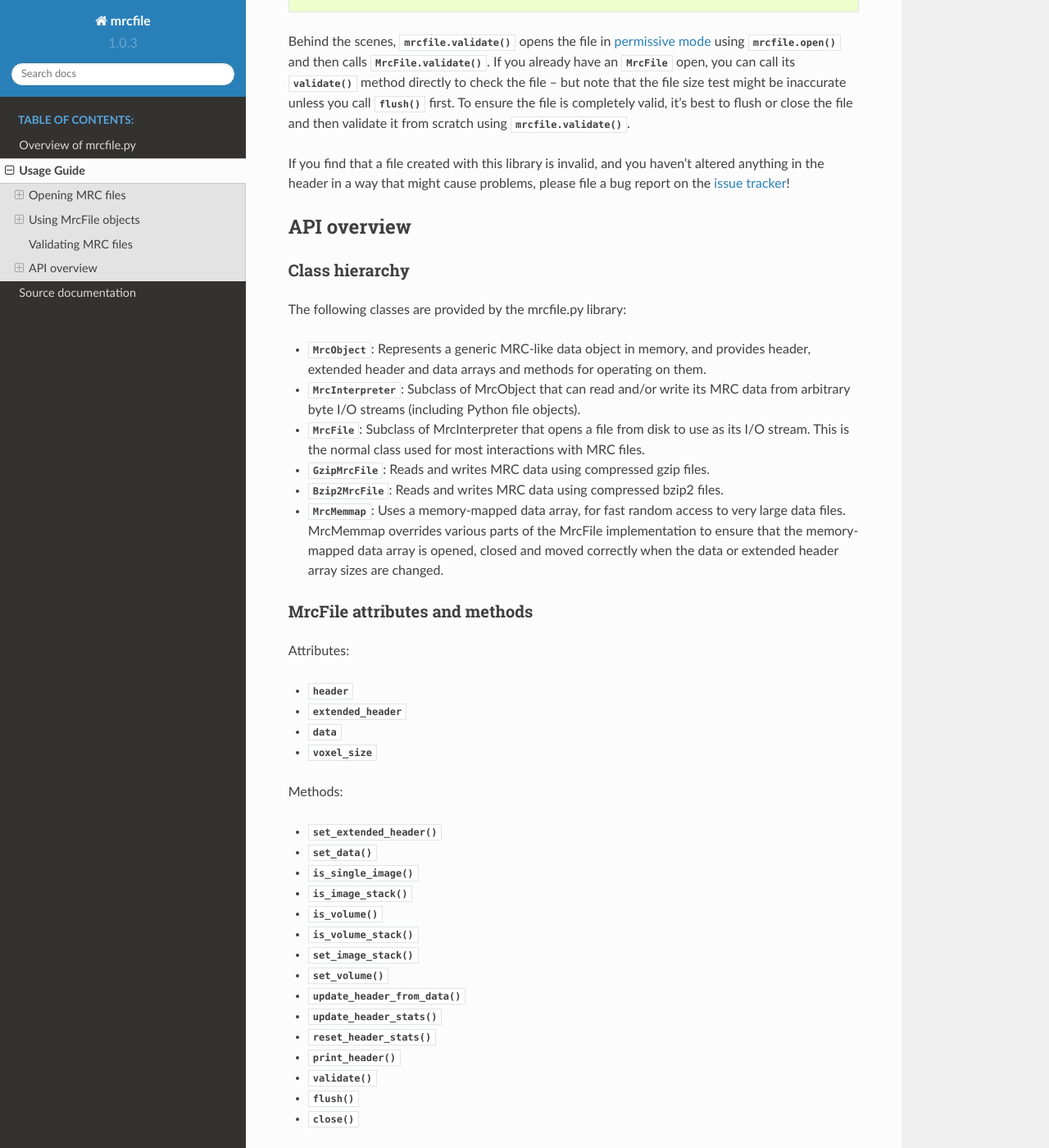
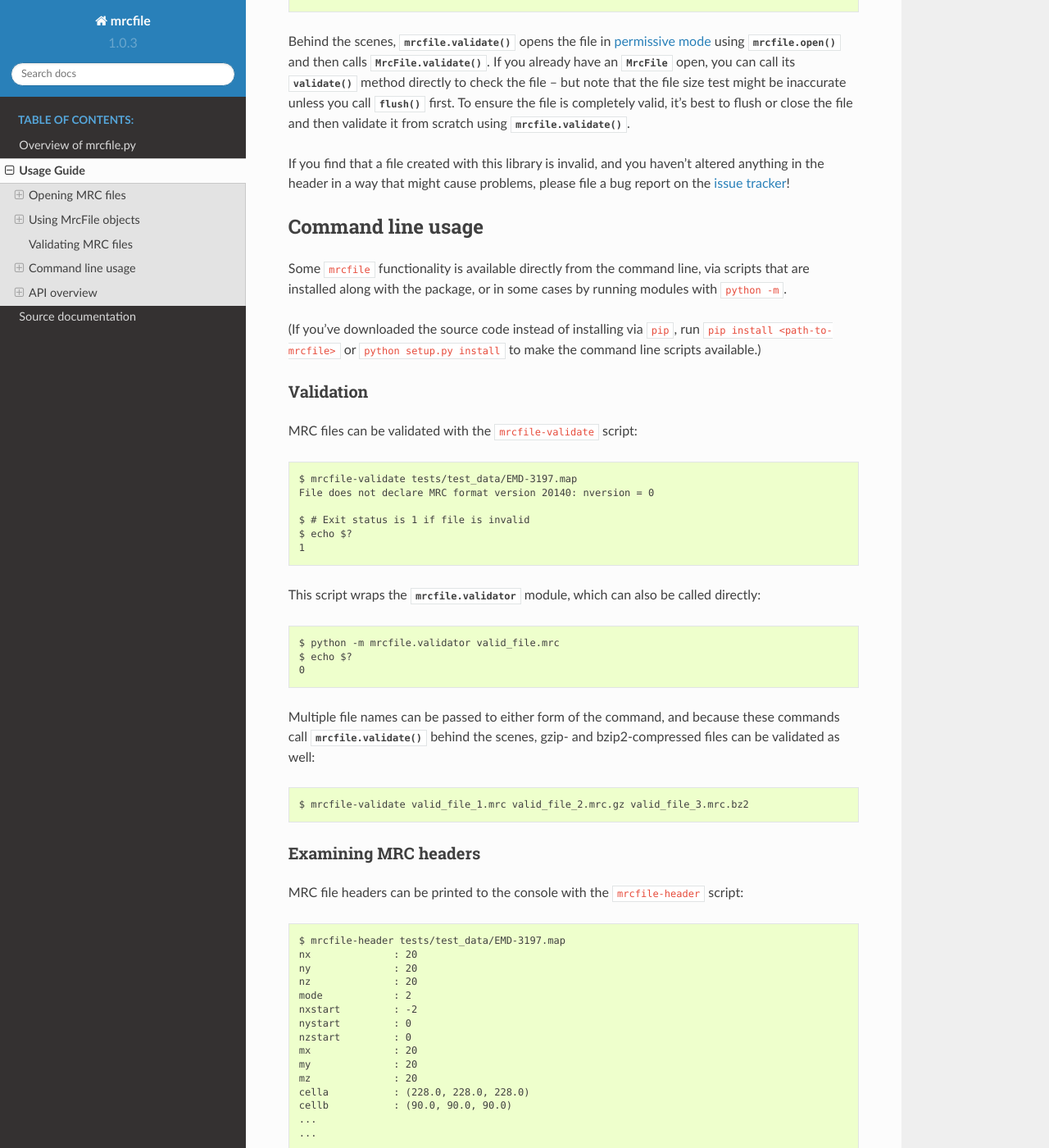
Before and after one commit to ccpem/mrcfile, a Sphinx documentation site: the page built from docs/usage_guide.rst, in a window 1280 px wide and 1400 px high, scrolled down 15551 px. Shown: the whole window at 82% size. Built offline with Sphinx 7.4.7 and the Read the Docs theme 2.0.0, drawn with Linux system fonts in a browser that asks for light colours; some of the changed text lies outside the part shown.

Commit message:
Add command line functions to the usage guide

```diff
--- a/docs/usage_guide.rst
+++ b/docs/usage_guide.rst
@@ -942,6 +942,70 @@ a bug report on the `issue tracker`_!
 
 .. _issue tracker: https://github.com/ccpem/mrcfile/issues
 
+Command line usage
+------------------
+
+Some ``mrcfile`` functionality is available directly from the command line,
+via scripts that are installed along with the package, or in some cases by
+running modules with ``python -m``.
+
+(If you've downloaded the source code instead of installing via ``pip``, run
+``pip install <path-to-mrcfile>`` or ``python setup.py install`` to make the
+command line scripts available.)
+
+Validation
+~~~~~~~~~~
+
+MRC files can be validated with the ``mrcfile-validate`` script::
+
+    $ mrcfile-validate tests/test_data/EMD-3197.map
+    File does not declare MRC format version 20140: nversion = 0
+
+    $ # Exit status is 1 if file is invalid
+    $ echo $?
+    1
+
+This script wraps the :mod:`mrcfile.validator` module, which can also be called
+directly::
+
+    $ python -m mrcfile.validator valid_file.mrc
+    $ echo $?
+    0
+
+Multiple file names can be passed to either form of the command, and because
+these commands call :func:`mrcfile.validate` behind the scenes, gzip- and
+bzip2-compressed files can be validated as well::
+
+    $ mrcfile-validate valid_file_1.mrc valid_file_2.mrc.gz valid_file_3.mrc.bz2
+
+Examining MRC headers
+~~~~~~~~~~~~~~~~~~~~~
+
+MRC file headers can be printed to the console with the ``mrcfile-header``
+script::
+
+    $ mrcfile-header tests/test_data/EMD-3197.map
+    nx              : 20
+    ny              : 20
+    nz              : 20
+    mode            : 2
+    nxstart         : -2
+    nystart         : 0
+    nzstart         : 0
+    mx              : 20
+    my              : 20
+    mz              : 20
+    cella           : (228.0, 228.0, 228.0)
+    cellb           : (90.0, 90.0, 90.0)
+    ...
+    ...
+
+Like ``mrcfile-validate``, this also works for multiple files. If you want to
+access the same functionality from within Python, call
+:meth:`~mrcfile.mrcobject.MrcObject.print_header` on an open
+:class:`~mrcfile.mrcfile.MrcFile` object, or
+:func:`mrcfile.command_line.print_headers` with a list of file names.
+
 API overview
 ------------
 
```
